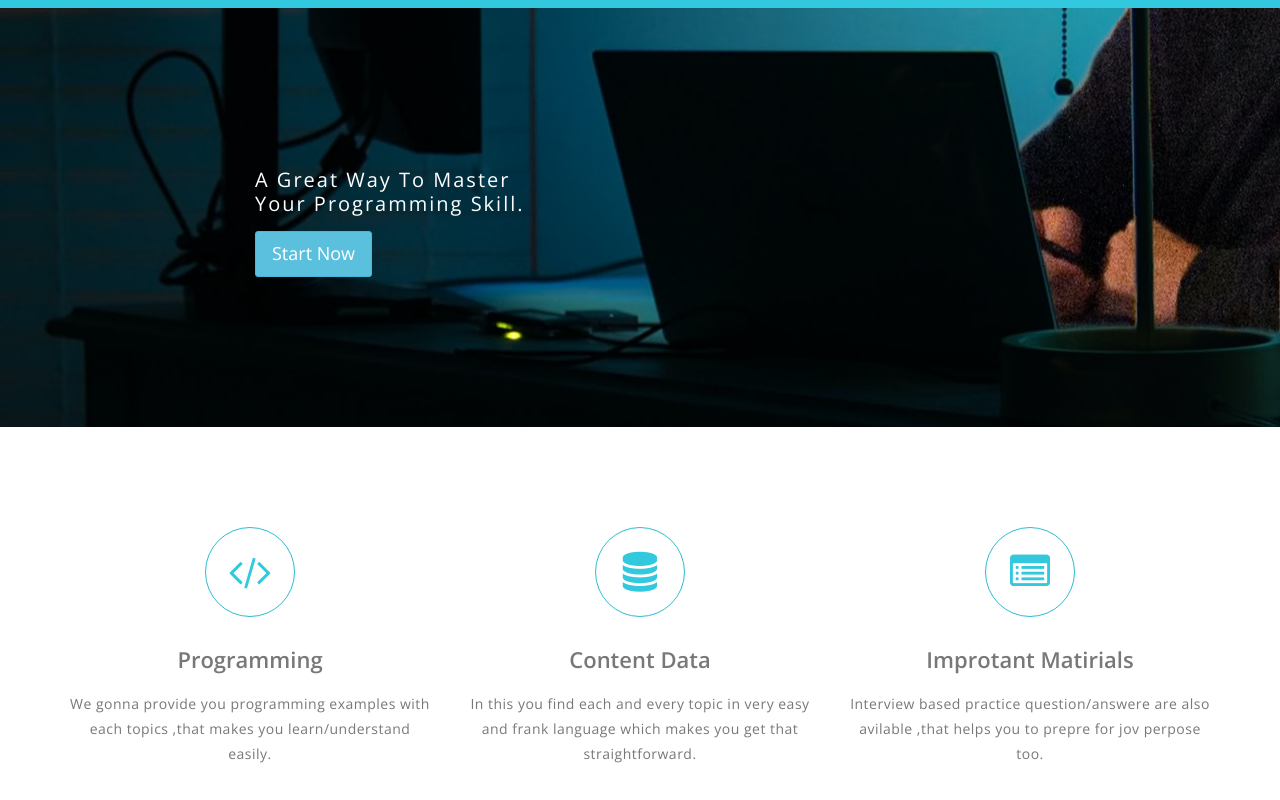
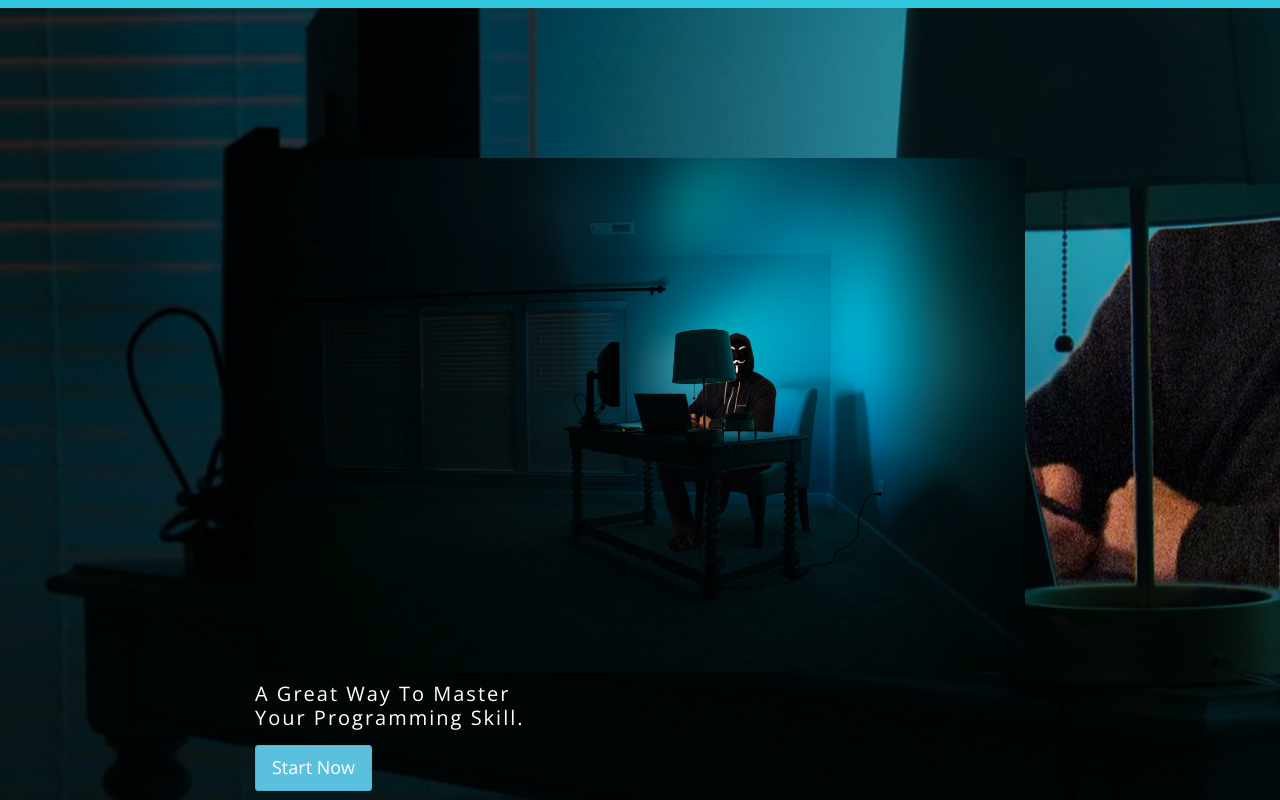
Before and after one commit to rathinitish29/demo, a plain HTML site: page index.html in a window 1280 px wide. Shown: the top 800 px of the page. Drawn offline with nearby package versions, Linux system fonts and the light colour scheme; a script that the page names is missing.

Commit message:
Update index.html

```diff
--- a/index.html
+++ b/index.html
@@ -40,7 +40,7 @@
 					<!-- banner content -->
 					<div class="banner-content">
 						<!-- logo image -->
-						<a href="#"><img class="img-responsive" src="" alt="" /></a>
+						<a href="#"><img class="img-responsive" src="img/banner.jpg" alt="" /></a>
 						<!-- short paragraph -->
 						<p>A great way to master<br>your programming skill.</p>
 						<!-- button link -->
```
